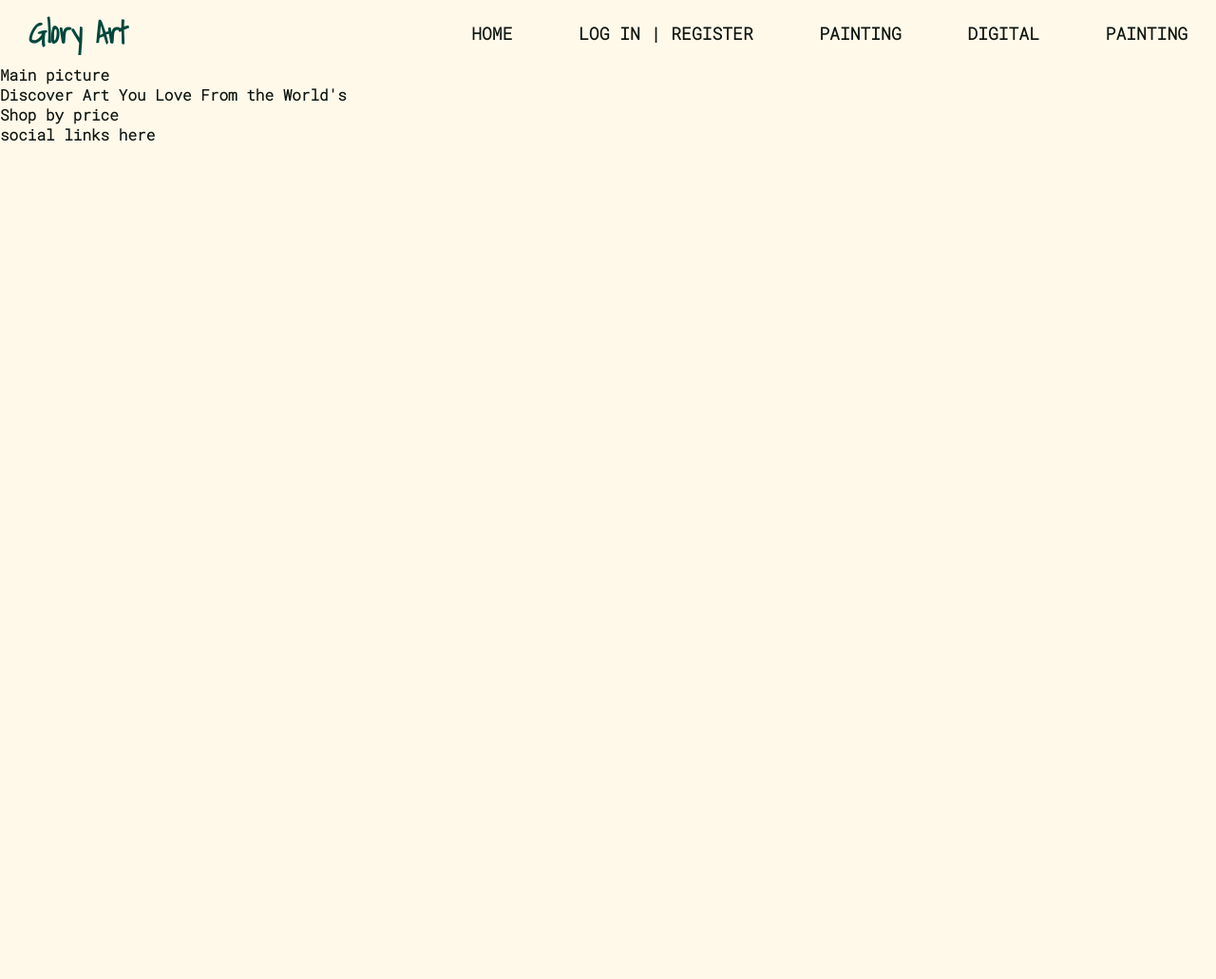
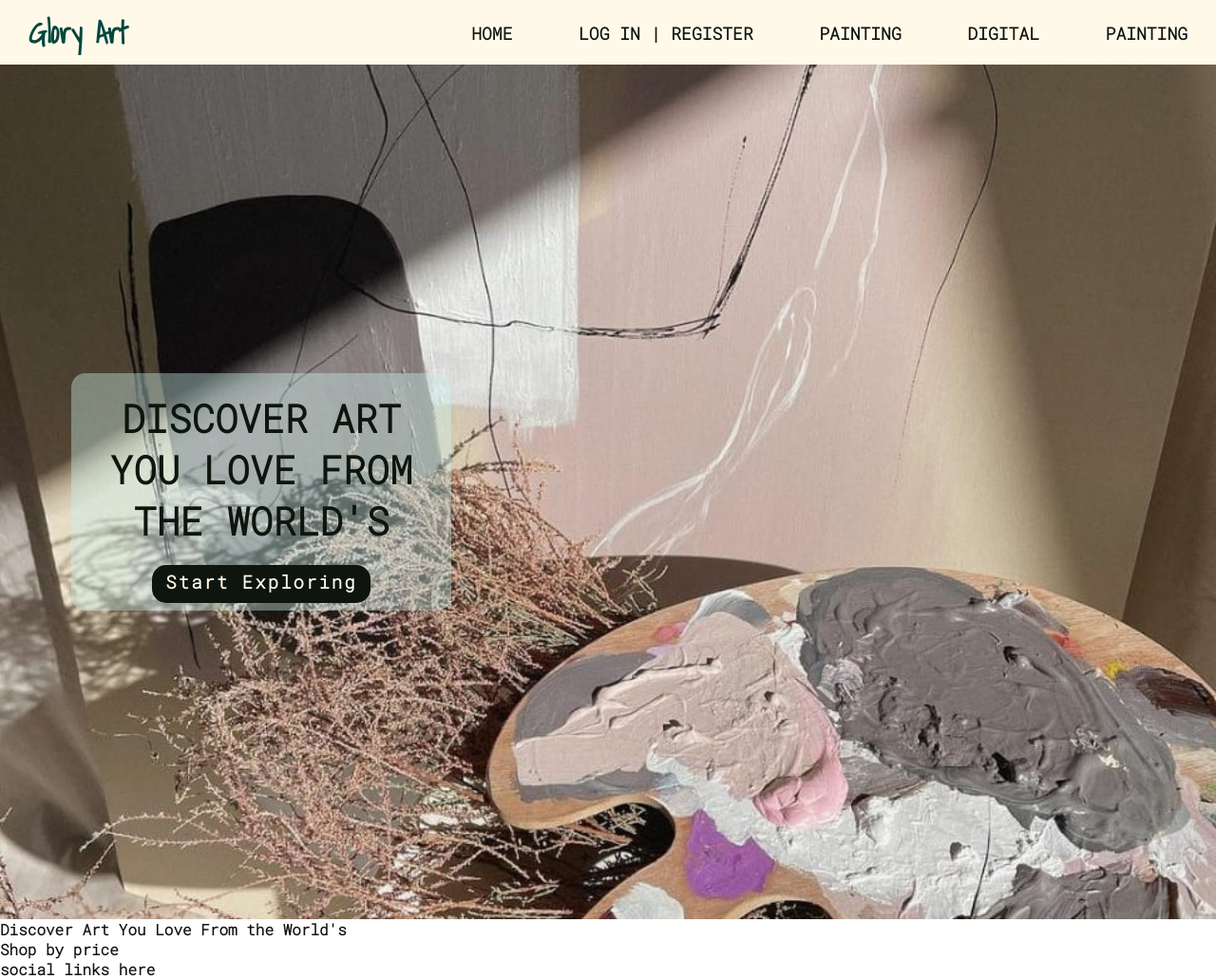
Before and after one commit to Mahsak89/Glory-Art, a plain HTML site: page index.html in a window 1280 px wide. Shown: the whole page at 95% size. Before the commit the page ends 800 px from the top, so only its background shows below. Drawn offline with Linux system fonts and the light colour scheme.

Commit message:
Add hero image, cover text and buttun text to html and style them

```diff
--- a/assets/css/style.css
+++ b/assets/css/style.css
@@ -10,7 +10,7 @@
 }
 
 body {
-    background-color: #FFF9EA;
+
     color: #0E150E;
     font-family: 'Roboto Mono', monospace;
     font-weight: 600;
@@ -73,3 +73,58 @@ body {
     text-decoration: underline;
     text-underline-offset: 0.225rem;
 }
+
+#hero-img{
+    background: url(../image/art-gallery.jpg) center center no-repeat;
+    background-size: cover;
+    height: 900px;
+    width: 100%;
+    display: flex;
+    align-items: center;
+}
+#cover-text {
+    background-color: rgba(202, 240, 234, .4);
+    color: #0E150E;
+    font-size: 170%;
+    text-transform: uppercase;
+    text-align: center;
+    height: 250px;
+    max-width: 400px;
+    border-radius: 15px;
+    float: left;
+    margin: 0 75px;
+    position: static;
+}
+
+#cover-text h2 {
+    padding: 20px 25px;
+}
+
+/* Cover button hover effect */
+
+#cover-button {
+    background-color: #0E150E;
+    height: 40px;
+    max-width: 230px;
+    border-radius: 15px;
+    margin: 0 auto;
+}
+
+#cover-button h3 {
+    font-size: 70%;
+    letter-spacing: 2px;
+    padding: 5px 4.5px;
+    color: #FFF9EA;
+}
+
+#cover-button a {
+    color: #FFF9EA;
+    text-transform: capitalize;
+    text-decoration: none;
+}
+
+#cover-button a:hover {
+    background-color: #FFF9EA;
+    color: #0E150E;
+    border-radius: 10px;
+}
--- a/index.html
+++ b/index.html
@@ -35,9 +35,17 @@
             </ul>
         </nav>
     </header>
-    <section>
-        Main picture
+    <!--Hero image-->
+    <section id="hero-img">
+        <div id="cover-text">
+            <h2>Discover Art You Love From the World's</h2>
+            <div id="cover-button">
+                <h3>
+                    <a href="#">Start Exploring</a>
 
+                </h3>
+            </div>
+        </div>
     </section>
     <section>Discover Art You Love From the World's </section>
     <section>Shop by price</section>
```
Also changed, not shown: assets/image/art-gallery.jpg (added).
